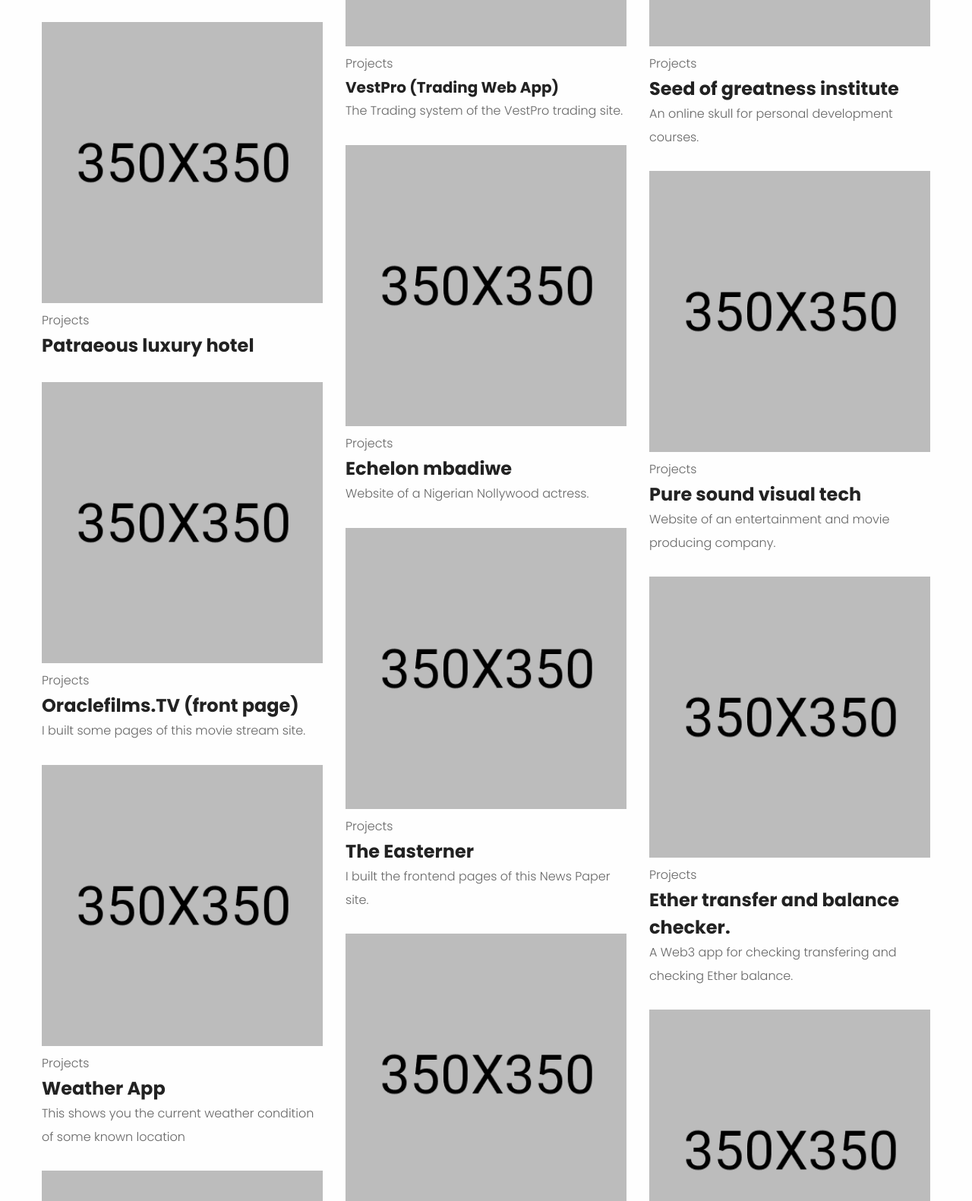
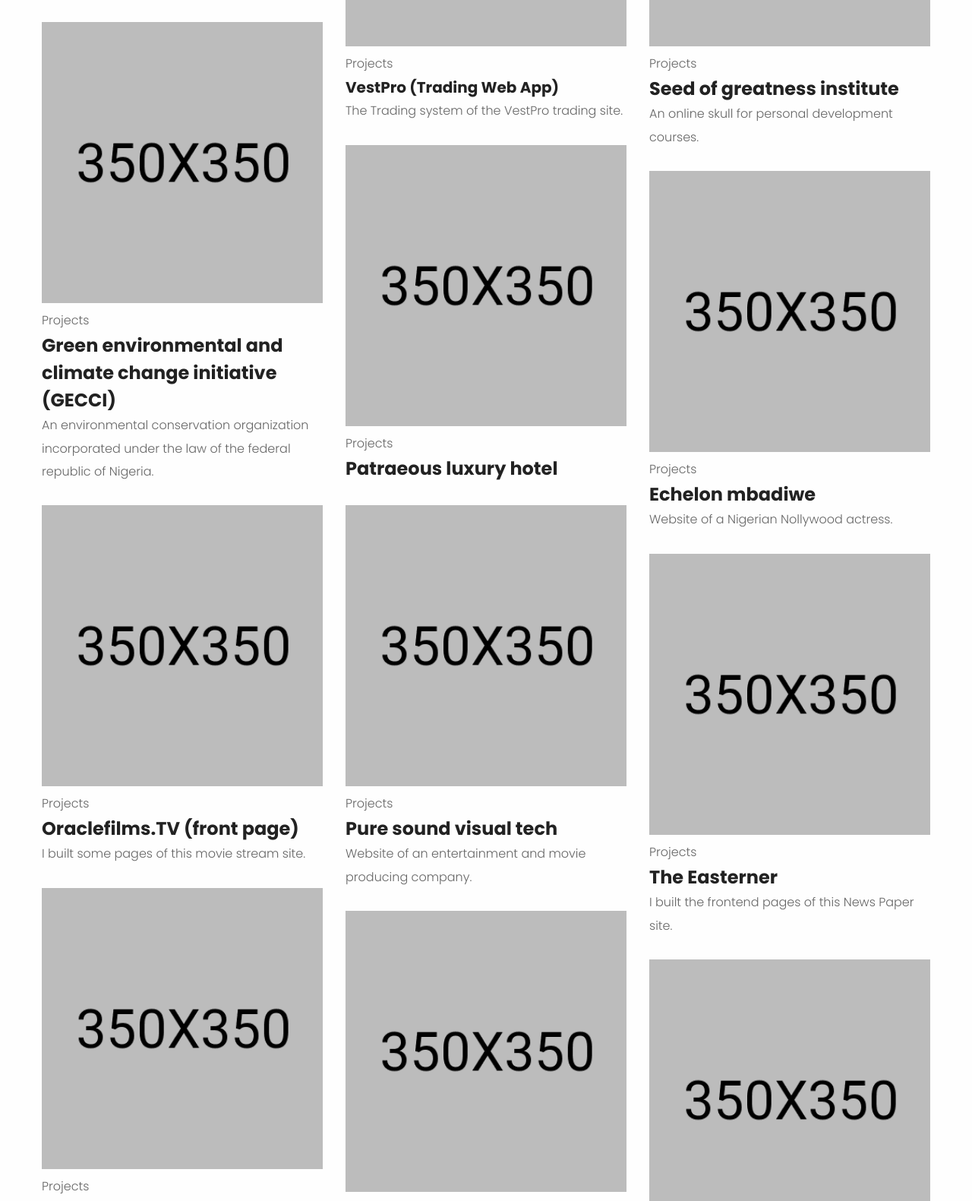
Before and after one commit to fidelity2851/francode.dev, a PHP site: page / in a window 1280 px wide. Shown: the part 4919-6500 px from the top of the page at 76% size. Run offline with PHP 8.4, Linux system fonts and the light colour scheme.

Commit message:
Still working on Projects section

```diff
--- a/index.php
+++ b/index.php
@@ -458,14 +458,14 @@ $myEmail = "ukwuanifidelis2851@gmail.com";
                 <div class="col-md-12 text-center">
                     <div class="portfolio-filter mt-4 mt-sm-5">
                         <button data-filter="*" class="active">All</button>
-                        <button data-filter=".wordpress">Projects</button>
-                        <button data-filter=".branding">Photos</button>
-                        <button data-filter=".website">Certificate</button>
+                        <button data-filter=".projects">Projects</button>
+                        <button data-filter=".photos">Photos</button>
+                        <button data-filter=".certificate">Certificate</button>
                     </div>
                 </div>
             </div>
             <div class="row grid p-0">
-                <div class="col-lg-4 col-md-6 col-12 grid-item branding">
+                <div class="col-lg-4 col-md-6 col-12 grid-item projects">
                     <div class="single-portfolio-item">
                         <a href="assets/img/portfolio/1.jpg" class="popup-gallery">
                             <img class="img-fluid" src="assets/img/portfolio/vestpro-frontend.png" alt="">
@@ -478,7 +478,7 @@ $myEmail = "ukwuanifidelis2851@gmail.com";
                     </a>
                     <p class="">Corporate site for a crypto trading agency</p>
                 </div>
-                <div class="col-lg-4 col-md-6 col-12 grid-item wordpress website app">
+                <div class="col-lg-4 col-md-6 col-12 grid-item projects website app">
                     <div class="single-portfolio-item">
                         <a href="assets/img/portfolio/web1.jpg" class="popup-gallery">
                             <img class="img-fluid" src="assets/img/portfolio/web1.jpg" alt="">
@@ -491,7 +491,7 @@ $myEmail = "ukwuanifidelis2851@gmail.com";
                     </a>
                     <p class="">The Trading system of the VestPro trading site.</p>
                 </div>
-                <div class="col-lg-4 col-md-6 col-12 grid-item branding">
+                <div class="col-lg-4 col-md-6 col-12 grid-item projects">
                     <div class="single-portfolio-item">
                         <a href="assets/img/portfolio/4.jpg" class="popup-gallery">
                             <img class="img-fluid" src="assets/img/portfolio/4.jpg" alt="">
@@ -504,7 +504,20 @@ $myEmail = "ukwuanifidelis2851@gmail.com";
                     </a>
                     <p class="">An online skull for personal development courses.</p>
                 </div>
-                <div class="col-lg-4 col-md-6 col-12 grid-item branding">
+                <div class="col-lg-4 col-md-6 col-12 grid-item projects">
+                    <div class="single-portfolio-item">
+                        <a href="assets/img/portfolio/4.jpg" class="popup-gallery">
+                            <img class="img-fluid" src="assets/img/portfolio/4.jpg" alt="">
+                            <span class="zoom-icon">+</span>
+                        </a>
+                    </div>
+                    <p class="mt-2">Projects</p>
+                    <a href="#">
+                        <h3 class="">Green environmental and climate change initiative (GECCI) </h3>
+                    </a>
+                    <p class="">An environmental conservation organization incorporated under the law of the federal republic of Nigeria.</p>
+                </div>
+                <div class="col-lg-4 col-md-6 col-12 grid-item projects">
                     <div class="single-portfolio-item">
                         <a href="assets/img/portfolio/4.jpg" class="popup-gallery">
                             <img class="img-fluid" src="assets/img/portfolio/4.jpg" alt="">
@@ -516,7 +529,7 @@ $myEmail = "ukwuanifidelis2851@gmail.com";
                         <h3 class="">Patraeous luxury hotel</h3>
                     </a>
                 </div>
-                <div class="col-lg-4 col-md-6 col-12 grid-item branding">
+                <div class="col-lg-4 col-md-6 col-12 grid-item projects">
                     <div class="single-portfolio-item">
                         <a href="assets/img/portfolio/4.jpg" class="popup-gallery">
                             <img class="img-fluid" src="assets/img/portfolio/4.jpg" alt="">
@@ -529,7 +542,7 @@ $myEmail = "ukwuanifidelis2851@gmail.com";
                     </a>
                     <p class="">Website of a Nigerian Nollywood actress.</p>
                 </div>
-                <div class="col-lg-4 col-md-6 col-12 grid-item branding">
+                <div class="col-lg-4 col-md-6 col-12 grid-item projects">
                     <div class="single-portfolio-item">
                         <a href="assets/img/portfolio/4.jpg" class="popup-gallery">
                             <img class="img-fluid" src="assets/img/portfolio/4.jpg" alt="">
@@ -542,7 +555,7 @@ $myEmail = "ukwuanifidelis2851@gmail.com";
                     </a>
                     <p class="">Website of an entertainment and movie producing company.</p>
                 </div>
-                <div class="col-lg-4 col-md-6 col-12 grid-item branding">
+                <div class="col-lg-4 col-md-6 col-12 grid-item projects">
                     <div class="single-portfolio-item">
                         <a href="assets/img/portfolio/4.jpg" class="popup-gallery">
                             <img class="img-fluid" src="assets/img/portfolio/4.jpg" alt="">
@@ -555,7 +568,7 @@ $myEmail = "ukwuanifidelis2851@gmail.com";
                     </a>
                     <p class="">I built some pages of this movie stream site.</p>
                 </div>
-                <div class="col-lg-4 col-md-6 col-12 grid-item branding app">
+                <div class="col-lg-4 col-md-6 col-12 grid-item projects app">
                     <div class="single-portfolio-item">
                         <a href="assets/img/portfolio/5.jpg" class="popup-gallery">
                             <img class="img-fluid" src="assets/img/portfolio/5.jpg" alt="">
@@ -568,7 +581,7 @@ $myEmail = "ukwuanifidelis2851@gmail.com";
                     </a>
                     <p class="">I built the frontend pages of this News Paper site.</p>
                 </div>
-                <div class="col-lg-4 col-md-6 col-12 grid-item branding app">
+                <div class="col-lg-4 col-md-6 col-12 grid-item projects app">
                     <div class="single-portfolio-item">
                         <a href="assets/img/portfolio/5.jpg" class="popup-gallery">
                             <img class="img-fluid" src="assets/img/portfolio/5.jpg" alt="">
@@ -579,9 +592,9 @@ $myEmail = "ukwuanifidelis2851@gmail.com";
                     <a href="#">
                         <h3 class="">Ether transfer and balance checker.</h3>
                     </a>
-                    <p class="">A Web3 app for checking transfering and checking Ether balance.</p>
+                    <p class="">A Web3 app for transfering and checking Ether balance.</p>
                 </div>
-                <div class="col-lg-4 col-md-6 col-12 grid-item branding app">
+                <div class="col-lg-4 col-md-6 col-12 grid-item projects app">
                     <div class="single-portfolio-item">
                         <a href="assets/img/portfolio/5.jpg" class="popup-gallery">
                             <img class="img-fluid" src="assets/img/portfolio/5.jpg" alt="">
@@ -594,7 +607,7 @@ $myEmail = "ukwuanifidelis2851@gmail.com";
                     </a>
                     <p class="">This shows you the current weather condition of some known location</p>
                 </div>
-                <div class="col-lg-4 col-md-6 col-12 grid-item branding app">
+                <div class="col-lg-4 col-md-6 col-12 grid-item projects app">
                     <div class="single-portfolio-item">
                         <a href="assets/img/portfolio/5.jpg" class="popup-gallery">
                             <img class="img-fluid" src="assets/img/portfolio/5.jpg" alt="">
@@ -607,24 +620,33 @@ $myEmail = "ukwuanifidelis2851@gmail.com";
                     </a>
                     <p class="">I built this Todo app with Vue Js.</p>
                 </div>
-                <div class="col-lg-4 col-md-6 col-12 grid-item wordpress">
+                <div class="col-lg-4 col-md-6 col-12 grid-item projects app">
                     <div class="single-portfolio-item">
-                        <a href="assets/img/portfolio/6.jpg" class="popup-gallery">
-                            <img class="img-fluid" src="assets/img/portfolio/6.jpg" alt="">
+                        <a href="assets/img/portfolio/5.jpg" class="popup-gallery">
+                            <img class="img-fluid" src="assets/img/portfolio/5.jpg" alt="">
                             <span class="zoom-icon">+</span>
                         </a>
                     </div>
-                    <h3 class="mt-3">Portfoilo Name</h3>
+                    <p class="mt-2">Projects</p>
+                    <a href="#">
+                        <h3 class="">Flutter Plant App</h3>
+                    </a>
+                    <p class="">I built this with Flutter.</p>
                 </div>
-                <div class="col-lg-4 col-md-6 col-12 grid-item wordpress website">
+                <div class="col-lg-4 col-md-6 col-12 grid-item projects app">
                     <div class="single-portfolio-item">
-                        <a href="assets/img/portfolio/web2.jpg" class="popup-gallery">
-                            <img class="img-fluid" src="assets/img/portfolio/web2.jpg" alt="">
+                        <a href="assets/img/portfolio/5.jpg" class="popup-gallery">
+                            <img class="img-fluid" src="assets/img/portfolio/5.jpg" alt="">
                             <span class="zoom-icon">+</span>
                         </a>
                     </div>
-                    <h3 class="mt-3">Portfoilo Name</h3>
+                    <p class="mt-2">Projects</p>
+                    <a href="#">
+                        <h3 class="">Flutter Gym App</h3>
+                    </a>
+                    <p class="">I built this with Flutter.</p>
                 </div>
+
             </div>
         </div>
     </section>
@@ -641,15 +663,15 @@ $myEmail = "ukwuanifidelis2851@gmail.com";
                                 <h3>Rachel Dowson</h3>
                                 <span>Creative Arts</span>
                             </div>
-                            <p>Maborisum ipsum dolor seat ameat consecteturerslmore be elite consecteture.Contrary to populabelief, Lorem Ipsum is not sirand. It’sto mo more.</p>
+                            <p>Not only was Fidelis's work on-time and to spec, he pays attention to improve the aesthetics of the site as well as the functionality. Throughout the entire process he is responsive, and willing to work through issues as they arise. It’s obvious he takes tremendous pride in his work, and I wouldn’t hesitate to recommend or work with him again.</p>
                         </div>
                         <div class="single-testimonial-item">
                             <div class="client-img" style="background-image: url('assets/img/profile.png');"></div>
                             <div class="client-info">
                                 <h3>Salman Ahmed</h3>
-                                <span>React Developer</span>
+                                <span>Lawyer</span>
                             </div>
-                            <p>Maborisum ipsum dolor seat ameat consecteturerslmore be elite consecteture.Contrary to populabelief, Lorem Ipsum is not sirand. It’sto mo more.</p>
+                            <p>Working with Fidelis was better than expected and we had really high expectations. He is an incredibly talented developer but what really makes him stand out is his work ethic and steady approach. Time after time, and without us asking, he added enhancements and improvements that resulted in a better end product for us and our clients.</p>
                         </div>
                         <div class="single-testimonial-item">
                             <div class="client-img" style="background-image: url('assets/img/client2.png');"></div>
@@ -657,15 +679,7 @@ $myEmail = "ukwuanifidelis2851@gmail.com";
                                 <h3>Isabella Dowson</h3>
                                 <span>CEO of WPLand</span>
                             </div>
-                            <p>Maborisum ipsum dolor seat ameat consecteturerslmore be elite consecteture.Contrary to populabelief, Lorem Ipsum is not sirand. It’sto mo more.</p>
-                        </div>
-                        <div class="single-testimonial-item">
-                            <div class="client-img" style="background-image: url('assets/img/client1.png');"></div>
-                            <div class="client-info">
-                                <h3>Rachel Dowson</h3>
-                                <span>Creative Arts</span>
-                            </div>
-                            <p>Maborisum ipsum dolor seat ameat consecteturerslmore be elite consecteture.Contrary to populabelief, Lorem Ipsum is not sirand. It’sto mo more.</p>
+                            <p>Fidelis has done a fantastic job overall. Not only the site is to design, the code is very clean and slick. Love the way he achieved the translations portion of the site.</p>
                         </div>
                     </div>
                 </div>
```
